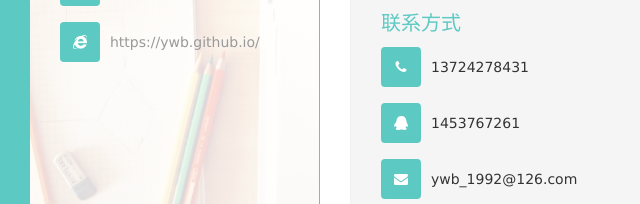
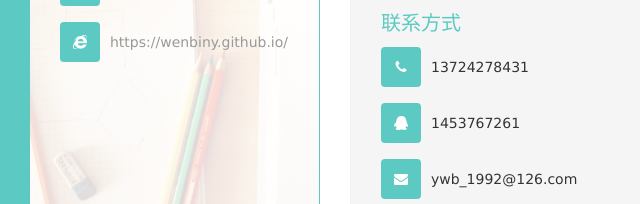
Before and after one commit to wenbiny/wenbiny.github.com, a plain HTML site: page index.html in a window 1280 px wide. Shown: the part 480-684 px from the top of the page, 0-640 px from the left. Drawn offline with Linux system fonts and the light colour scheme.

Commit message:
ywb first

```diff
--- a/index.html
+++ b/index.html
@@ -23,7 +23,7 @@
 						<li><span><i class="fa fa-graduation-cap"></i></span><span>安全工程 (学士)</span></li>
 						<li><span><i class="fa fa-map-marker"></i></span><span>广东 深圳</span></li>
 						<li><span><i class="fa fa-phone"></i></span><span>13724278431</span></li>
-						<li><span><i class="fa fa-internet-explorer"></i></span><span>https://ywb.github.io/</span></li>
+						<li><span><i class="fa fa-internet-explorer"></i></span><span>https://wenbiny.github.io/</span></li>
 					</ul>
 				</div>
 			</div>
```
